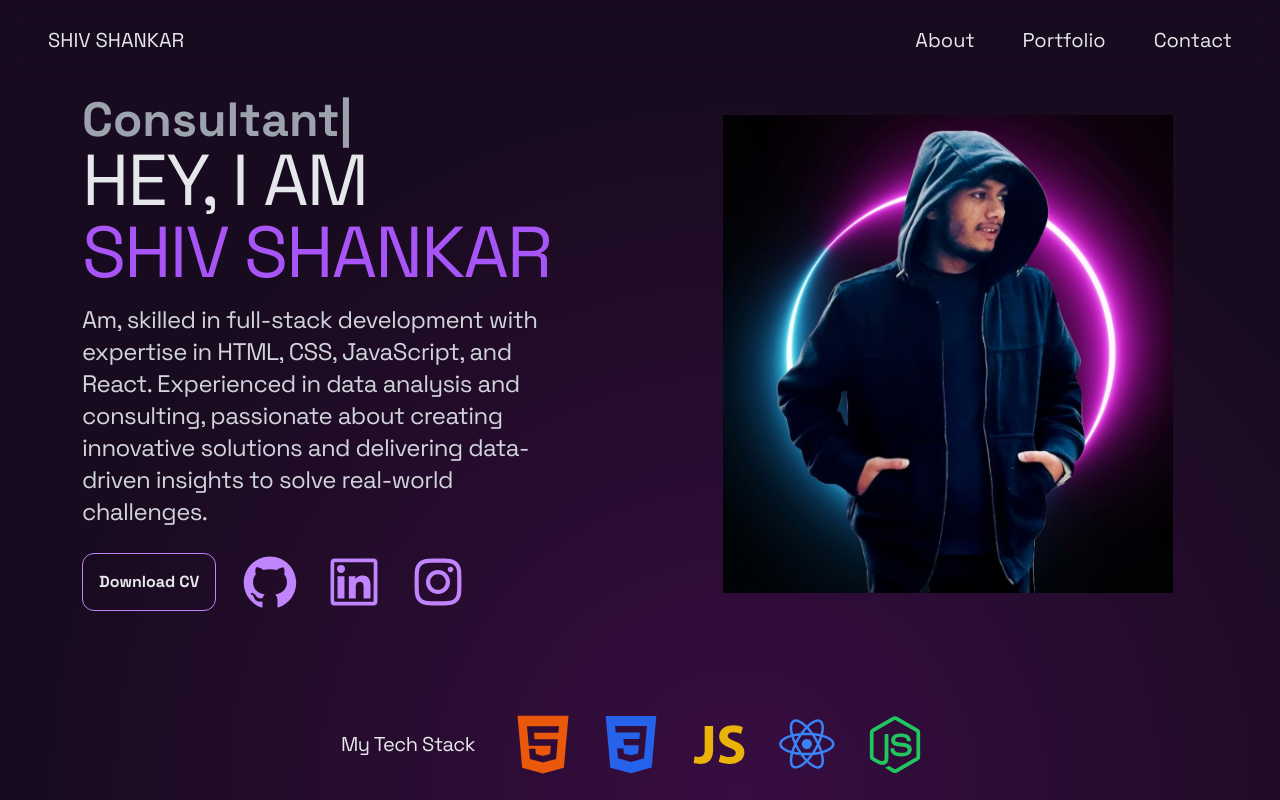
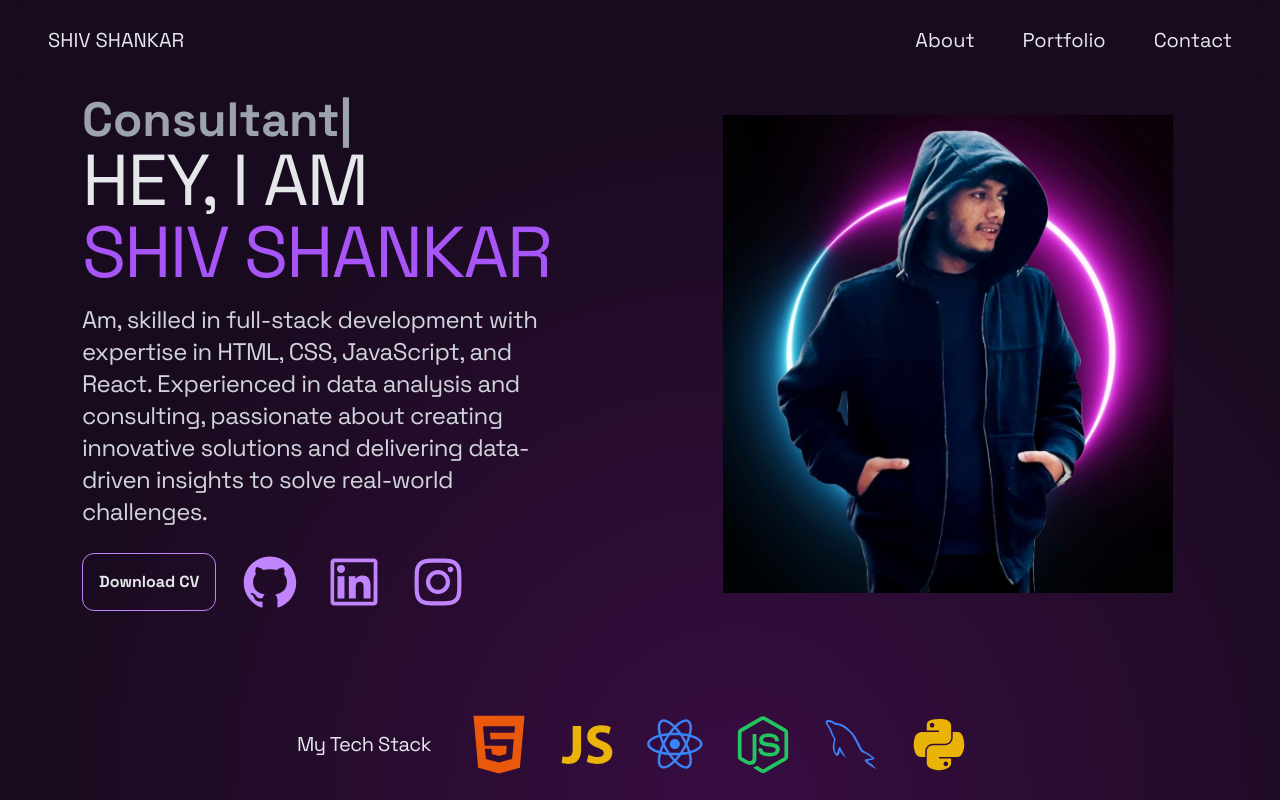
Before and after one commit to shankershiv3112/prsonal_portfolio, a React (Vite) app: page / in a window 1280 px wide. Shown: the top 800 px of the page. Built offline with nearby package versions, Linux system fonts and the light colour scheme.

Commit message:
Update Hero.jsx

```diff
--- a/src/components/Hero.jsx
+++ b/src/components/Hero.jsx
@@ -9,11 +9,13 @@ import {
   AiOutlineLinkedin,
 } from "react-icons/ai";
 import {
-  DiCss3,
+
   DiHtml5,
   DiJavascript1,
   DiNodejsSmall,
   DiReact,
+  DiMysql,
+  DiPython,
 } from "react-icons/di";
 import { motion } from "framer-motion";
 
@@ -122,10 +124,12 @@ const Hero = () => {
         >
             <p className="text-gray-200 mr-6">My Tech Stack</p>
             <DiHtml5 className="text-orange-600 mx-2" />
-            <DiCss3 className="text-blue-600 mx-2" />
+
             <DiJavascript1 className="text-yellow-500 mx-2" />
             <DiReact className="text-blue-500 mx-2" />
             <DiNodejsSmall className="text-green-500 mx-2" />
+            <DiMysql className="text-blue-500 mx-2" />
+            <DiPython className="text-yellow-500 mx-2" />
 
         </motion.div>
 
```
